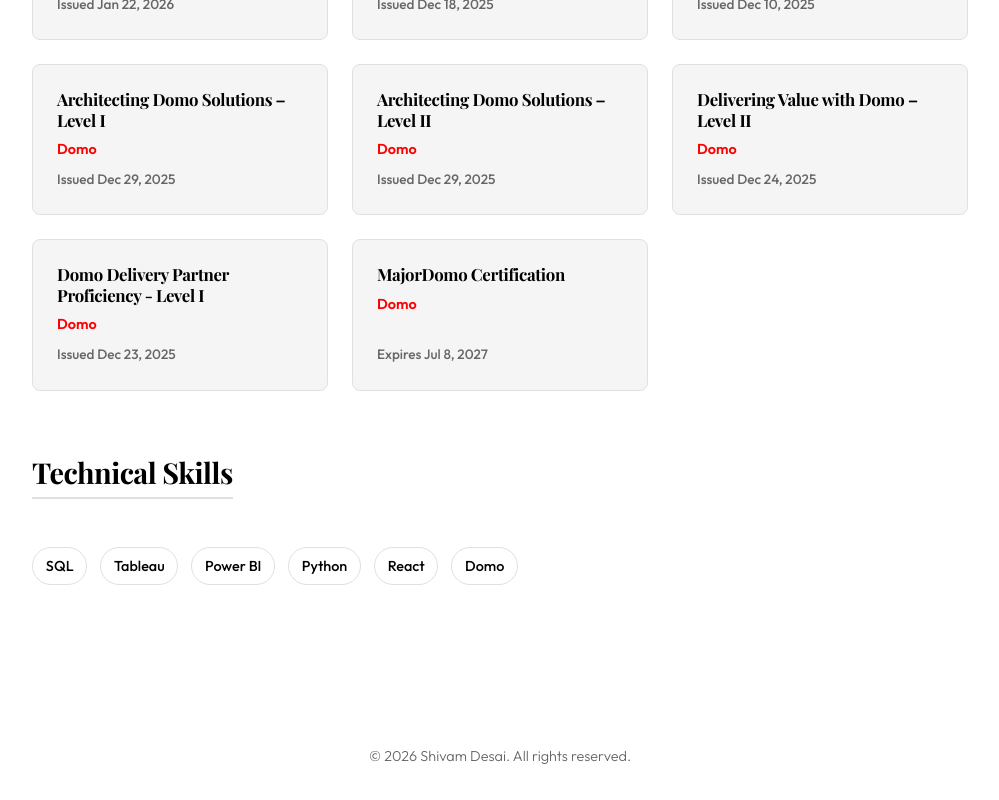
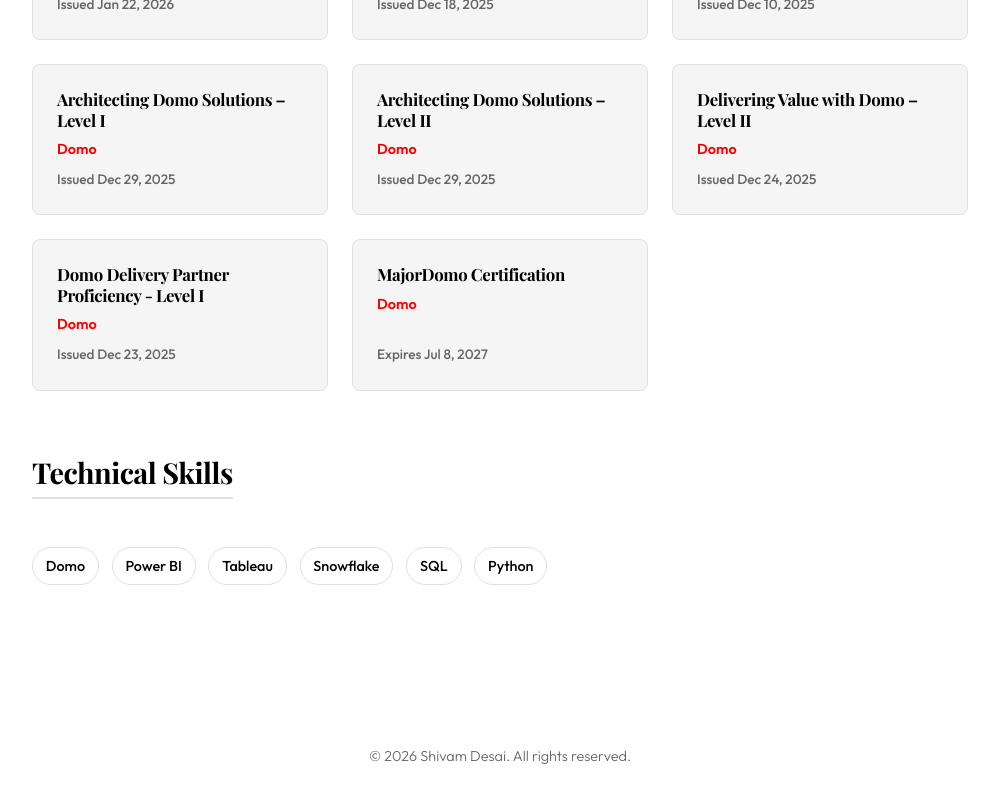
Before and after one commit to shivamjdesai/personalwebsite, a React (Vite) app in the folder portfolio/: page /about in a window 1280 px wide. Shown: the part 1324-2124 px from the top of the page, without its empty margins (140-1139 px from the left). Built offline with nearby package versions, Linux system fonts and the light colour scheme; a web font is replaced by a local one.

Commit message:
update: Technical skills list in About page

```diff
--- a/portfolio/src/pages/About.jsx
+++ b/portfolio/src/pages/About.jsx
@@ -62,12 +62,12 @@ function About() {
             <section className="about-section">
                 <h2 className="section-title">Technical Skills</h2>
                 <div className="skill-tags">
+                    <span className="skill-tag">Domo</span>
+                    <span className="skill-tag">Power BI</span>
+                    <span className="skill-tag">Tableau</span>
+                    <span className="skill-tag">Snowflake</span>
                     <span className="skill-tag">SQL</span>
-                    <span className="skill-tag">Tableau</span>
-                    <span className="skill-tag">Power BI</span>
                     <span className="skill-tag">Python</span>
-                    <span className="skill-tag">React</span>
-                    <span className="skill-tag">Domo</span>
                 </div>
             </section>
         </div>
```
